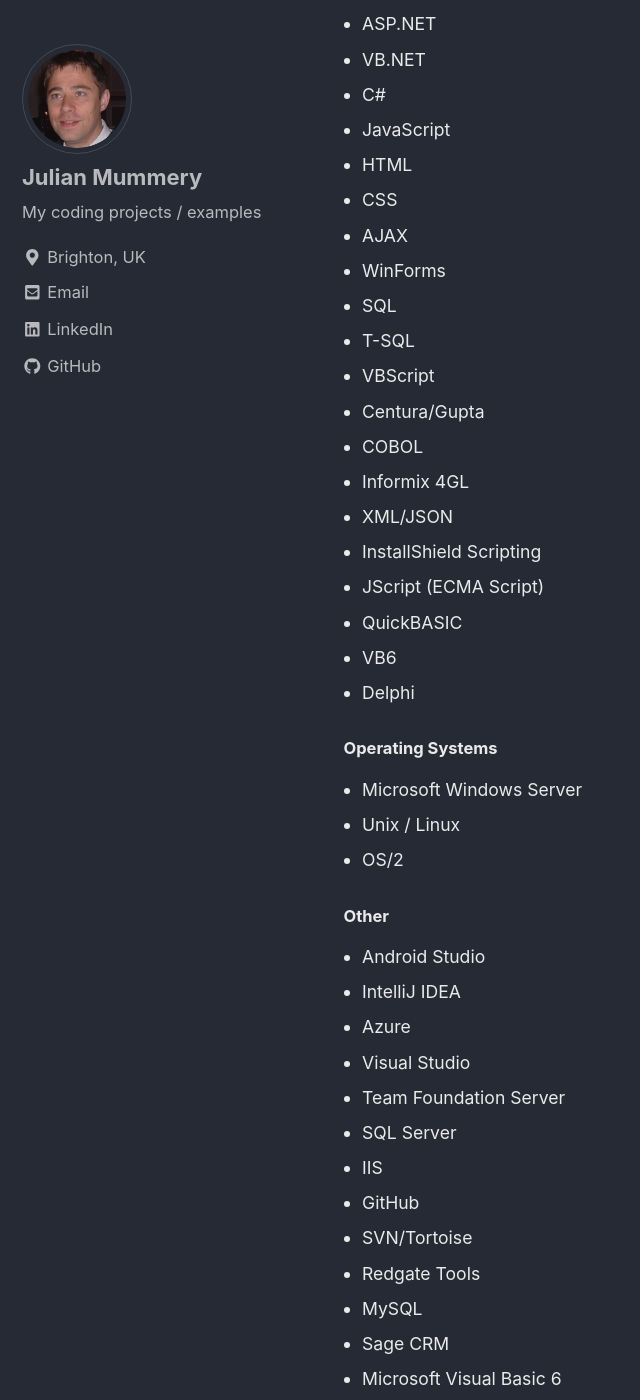
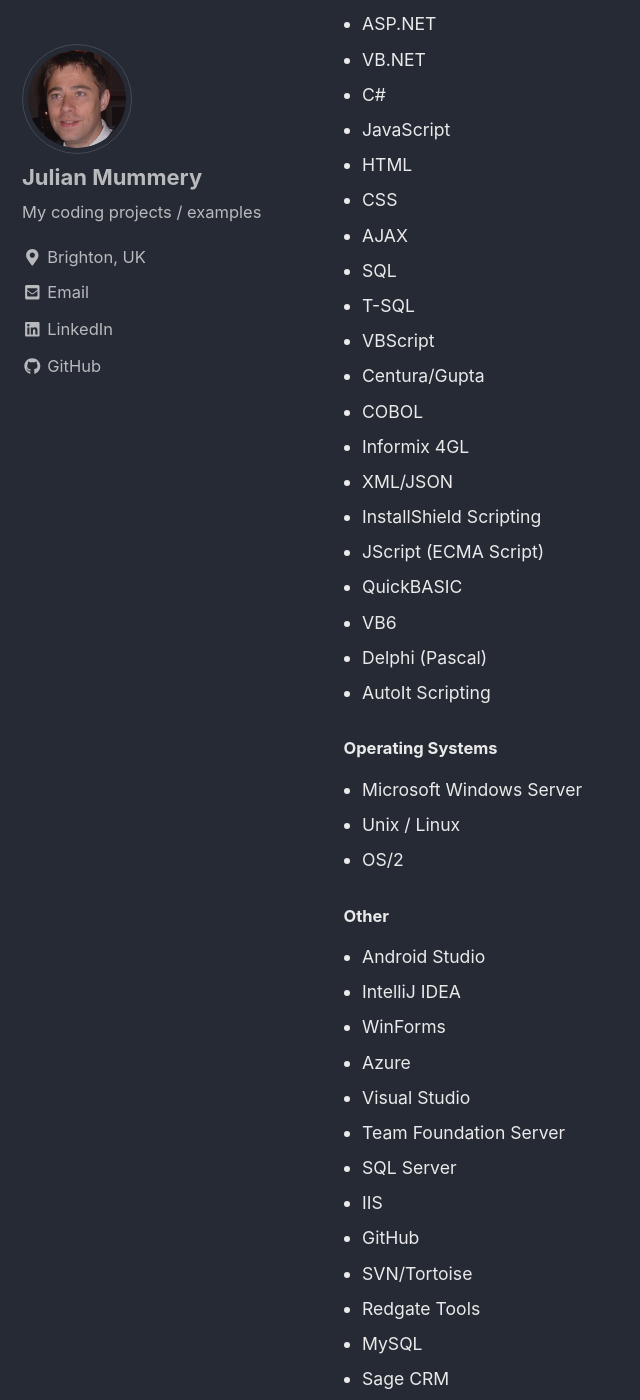
Before and after one commit to julianmummery/julianmummery.github.io, a Jekyll site: the page built from _pages/about.md, in a window 1280 px wide and 1400 px high, scrolled down 2025 px. Shown: the whole window, without its empty margins (0-640 px from the left). Built offline with Jekyll 4.4.1, drawn with Linux system fonts in a browser that asks for light colours; nearby versions of some CDN libraries.

Commit message:
Update about.md

```diff
--- a/_pages/about.md
+++ b/_pages/about.md
@@ -54,7 +53,8 @@
   <li>JScript (ECMA Script)</li>
   <li>QuickBASIC</li>
   <li>VB6</li>
-  <li>Delphi</li>
+  <li>Delphi (Pascal)</li>
+  <li>AutoIt Scripting</li>
 </ul>
 
 <h5 style="padding-left:1.3em;">Operating Systems</h5>
```
Also changed, not shown: other parts of _pages/about.md (+1 -1 lines).
